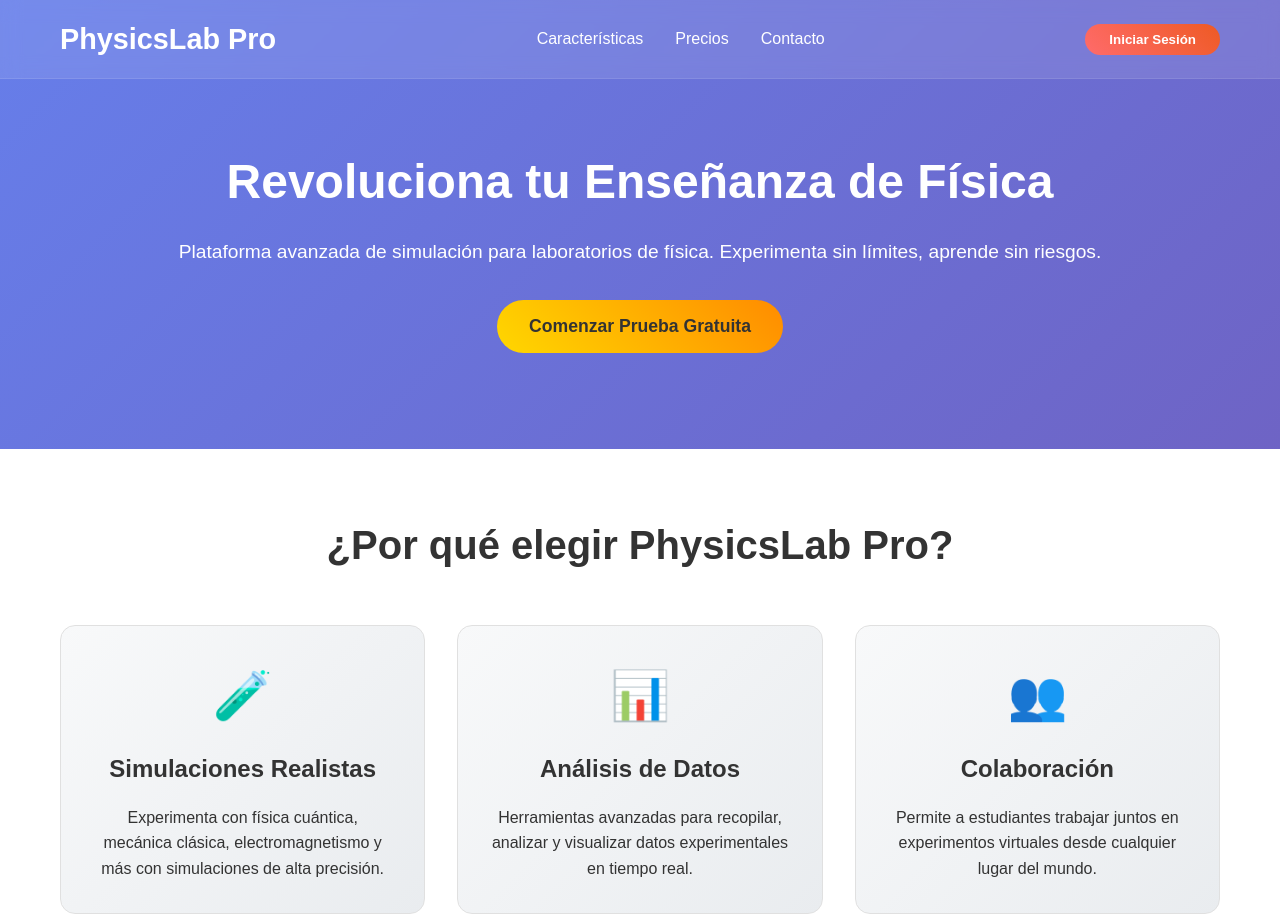
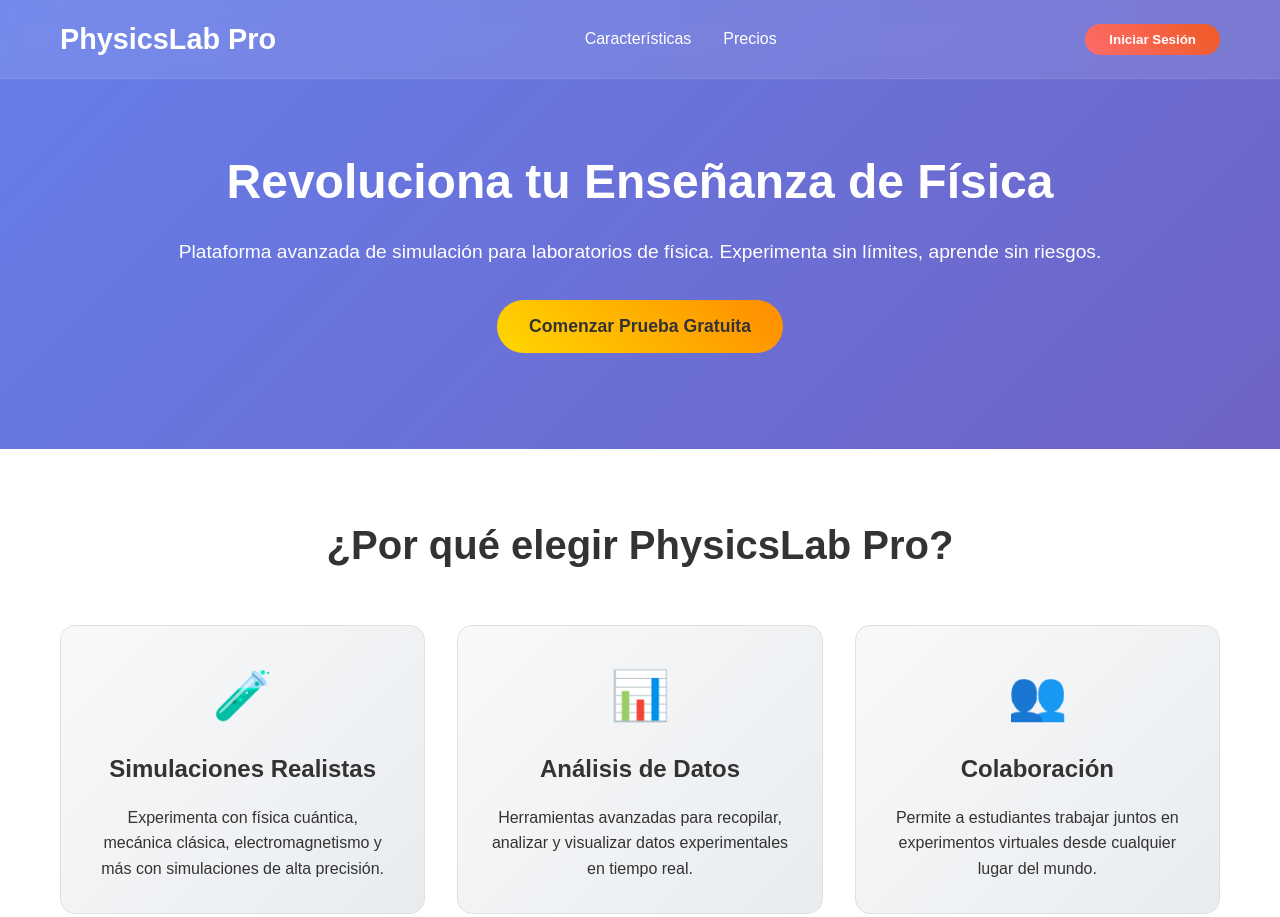
Before and after one commit to Dante1128/Empresa-Desarrollo-2025, a plain HTML site: page index2.html in a window 1280 px wide. Shown: the top 917 px of the page. Drawn offline with Linux system fonts and the light colour scheme.

Commit message:
feat/new-page

```diff
--- a/index2.html
+++ b/index2.html
@@ -351,7 +351,7 @@
             <ul class="nav-links">
                 <li><a href="#features">Características</a></li>
                 <li><a href="#pricing">Precios</a></li>
-                <li><a href="#contact">Contacto</a></li>
+
             </ul>
             <button class="login-btn" onclick="openModal()">Iniciar Sesión</button>
         </nav>
```
